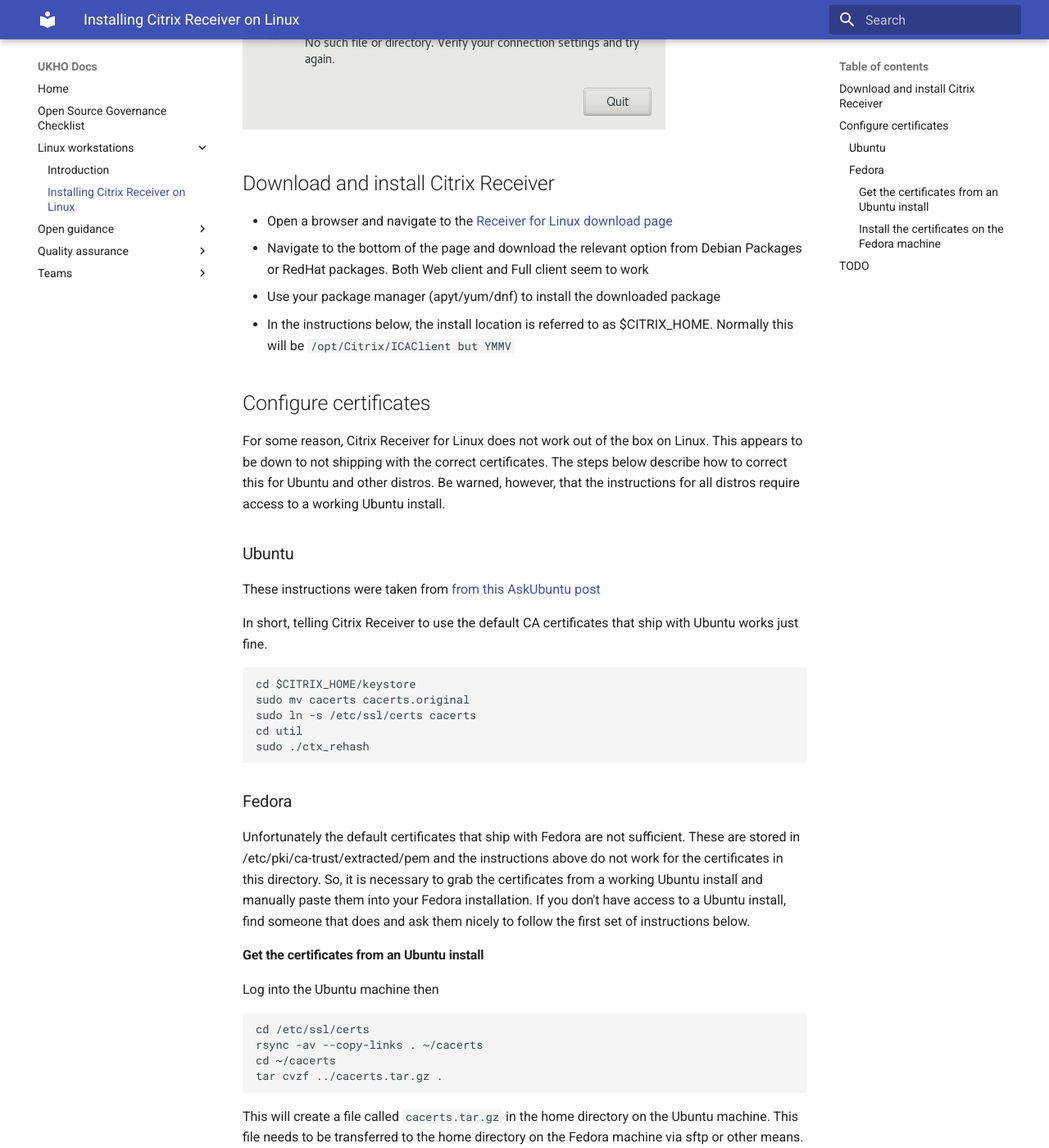
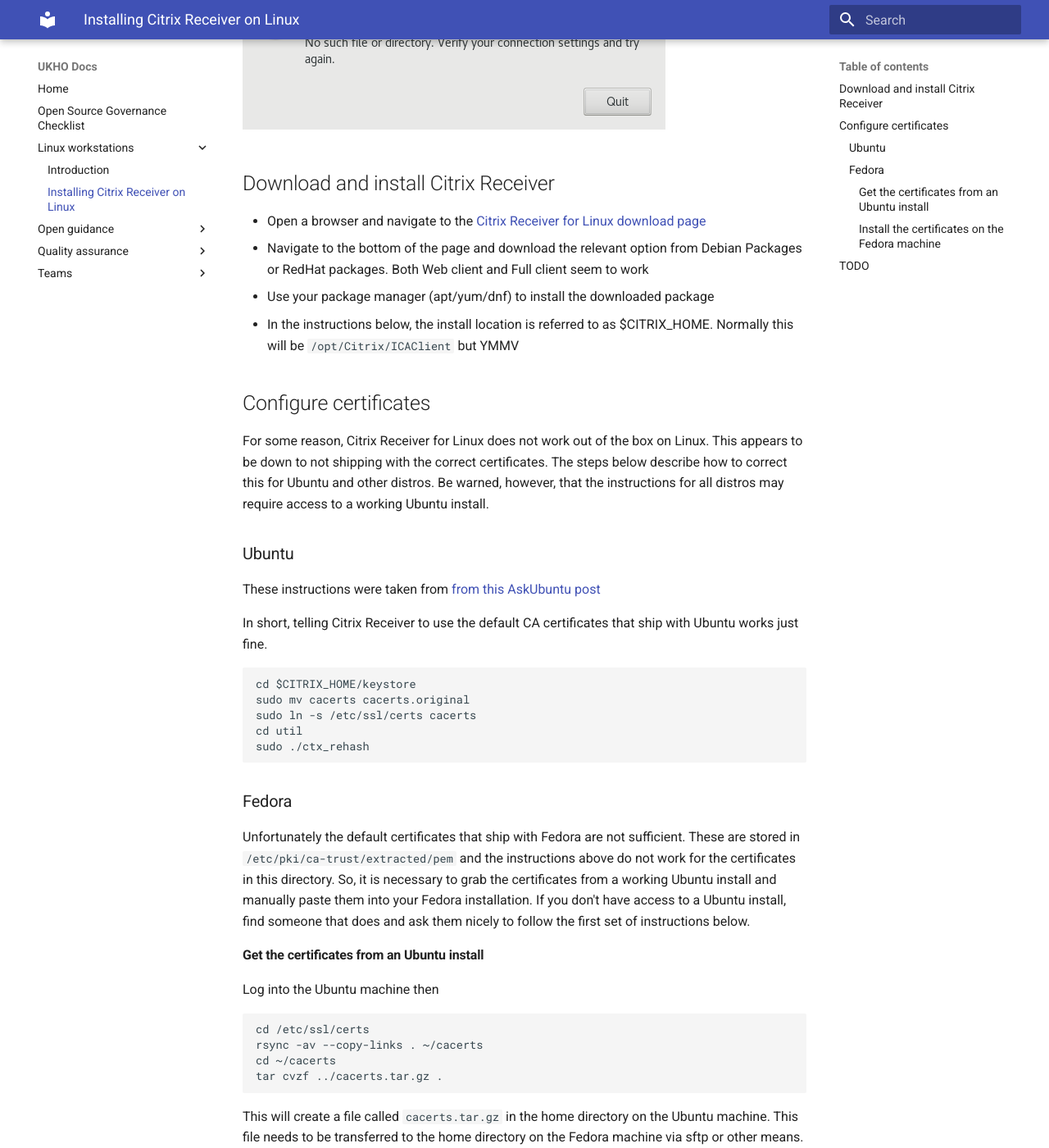
Before and after one commit to UKHO/docs, an MkDocs documentation site: the page built from docs/linux-workstations/citrix.md, in a window 1280 px wide and 1400 px high, scrolled down 349 px. Shown: the whole window at 82% size. Built offline with MkDocs 1.6.1 and Material for MkDocs 9.7.7, drawn with Linux system fonts in a browser that asks for light colours.

Commit message:
Minor edits

````diff
--- a/docs/linux-workstations/citrix.md
+++ b/docs/linux-workstations/citrix.md
@@ -7,14 +7,14 @@ In order to access the UKHO Citrix desktop, your computer needs to have Citrix R
 
 ## Download and install Citrix Receiver
 
-- Open a browser and navigate to the [Receiver for Linux download page](https://www.citrix.com/en-gb/downloads/citrix-receiver/linux/receiver-for-linux-latest.html)
+- Open a browser and navigate to the [Citrix Receiver for Linux download page](https://www.citrix.com/en-gb/downloads/citrix-receiver/linux/receiver-for-linux-latest.html)
 - Navigate to the bottom of the page and download the relevant option from Debian Packages or RedHat packages. Both Web client and Full client seem to work
-- Use your package manager (apyt/yum/dnf) to install the downloaded package
-- In the instructions below, the install location is referred to as $CITRIX_HOME.  Normally this will be ```/opt/Citrix/ICAClient but YMMV```
+- Use your package manager (apt/yum/dnf) to install the downloaded package
+- In the instructions below, the install location is referred to as $CITRIX_HOME.  Normally this will be ```/opt/Citrix/ICAClient``` but YMMV
 
 ## Configure certificates
 
-For some reason, Citrix Receiver for Linux does not work out of the box on Linux.  This appears to be down to not shipping with the correct certificates.  The steps below describe how to correct this for Ubuntu and other distros. Be warned, however, that the instructions for all distros require access to a working Ubuntu install.
+For some reason, Citrix Receiver for Linux does not work out of the box on Linux.  This appears to be down to not shipping with the correct certificates.  The steps below describe how to correct this for Ubuntu and other distros. Be warned, however, that the instructions for all distros may require access to a working Ubuntu install.
 
 ### Ubuntu
 
@@ -32,7 +32,7 @@ sudo ./ctx_rehash
 
 ### Fedora
 
-Unfortunately the default certificates that ship with Fedora are not sufficient. These are stored in /etc/pki/ca-trust/extracted/pem and the instructions above do not work for the certificates in this directory. So, it is necessary to grab the certificates from a working Ubuntu install and manually paste them into your Fedora installation.  If you don't have access to a Ubuntu install, find someone that does and ask them nicely to follow the first set of instructions below.
+Unfortunately the default certificates that ship with Fedora are not sufficient. These are stored in ```/etc/pki/ca-trust/extracted/pem``` and the instructions above do not work for the certificates in this directory. So, it is necessary to grab the certificates from a working Ubuntu install and manually paste them into your Fedora installation.  If you don't have access to a Ubuntu install, find someone that does and ask them nicely to follow the first set of instructions below.
 
 #### Get the certificates from an Ubuntu install
 
````
